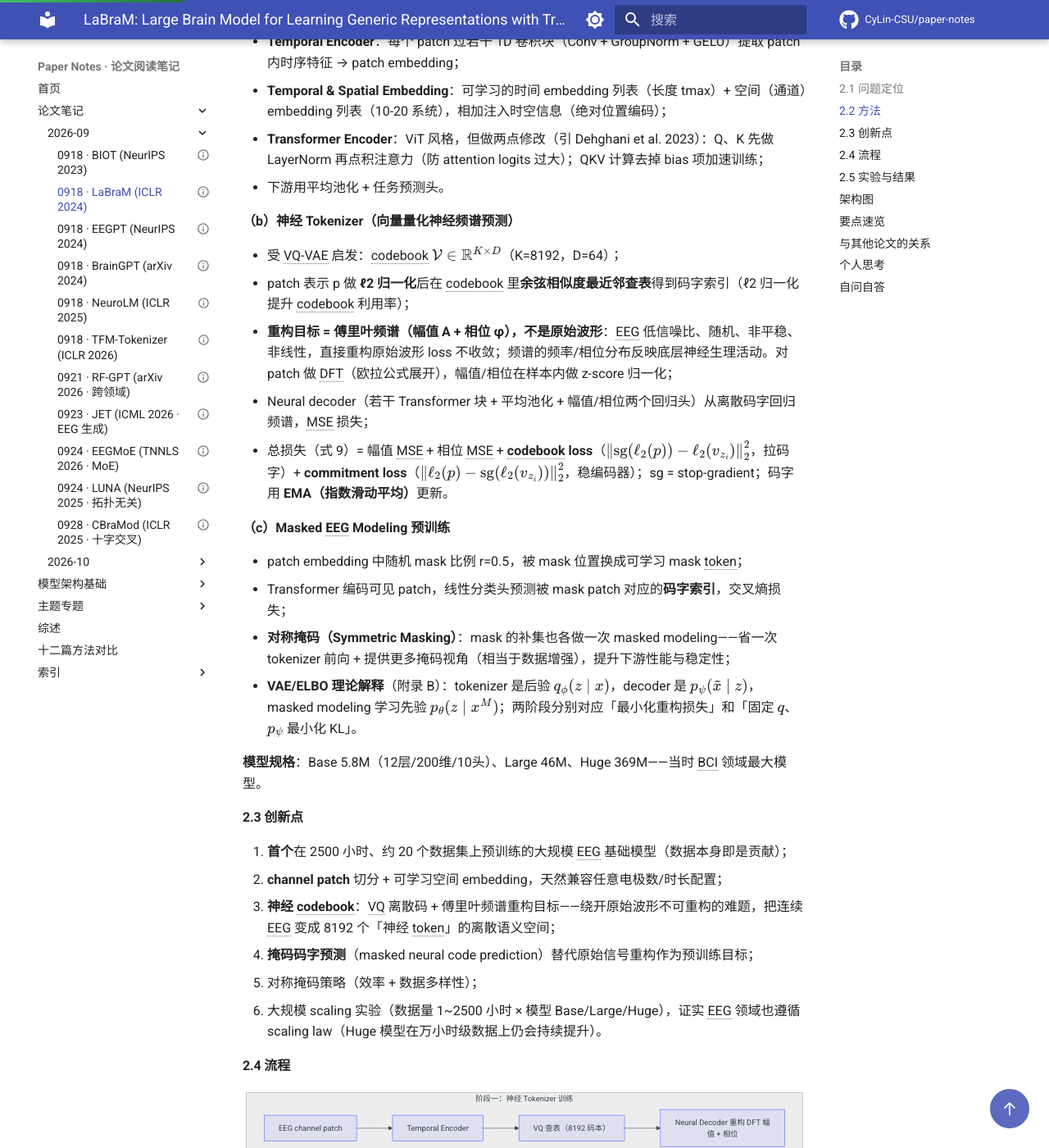
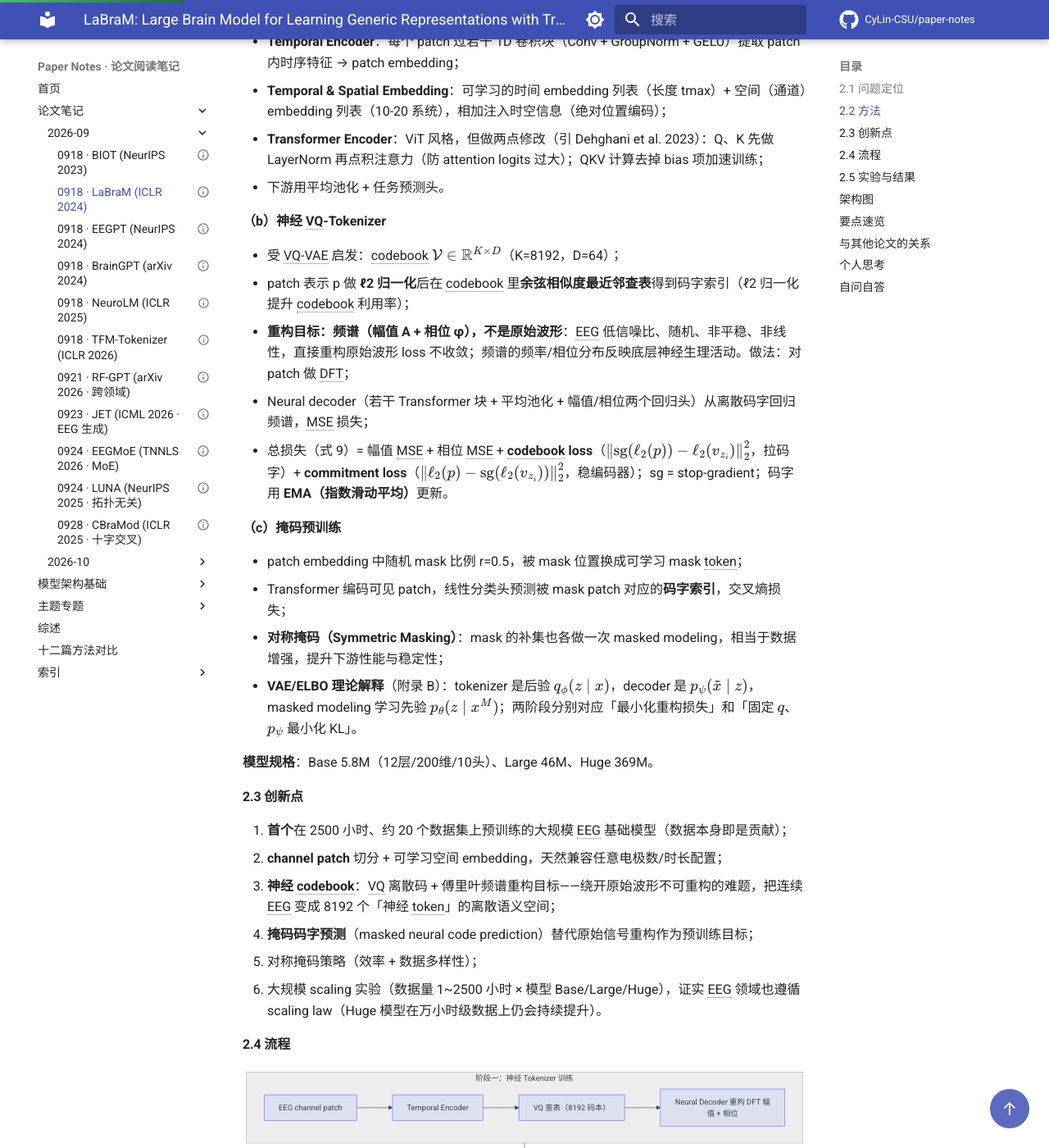
Before and after one commit to CyLin-CSU/paper-notes, an MkDocs documentation site: the page built from docs/papers/2026-09/0918-labram.md, in a window 1280 px wide and 1400 px high, scrolled down 626 px. Shown: the whole window at 82% size. Built offline with MkDocs 1.6.1 and Material for MkDocs 9.7.7, drawn with Linux system fonts in a browser that asks for light colours; a script that is not in the unit is left out; comment, search, counter and statistics services are not loaded.

```diff
--- a/docs/papers/2026-09/0918-labram.md
+++ b/docs/papers/2026-09/0918-labram.md
@@ -33,22 +33,22 @@ LaBraM: Large Brain Model (ICLR 2024)
 - **Transformer Encoder**：ViT 风格，但做两点修改（引 Dehghani et al. 2023）：Q、K 先做 LayerNorm 再点积注意力（防 attention logits 过大）；QKV 计算去掉 bias 项加速训练；
 - 下游用平均池化 + 任务预测头。
 
-**（b）神经 Tokenizer（向量量化神经频谱预测）**
+**（b）神经 VQ-Tokenizer**
 
 - 受 VQ-VAE 启发：codebook \( \mathcal{V} \in \mathbb{R}^{K \times D} \)（K=8192，D=64）；
 - patch 表示 p 做 **ℓ2 归一化**后在 codebook 里**余弦相似度最近邻查表**得到码字索引（ℓ2 归一化提升 codebook 利用率）；
-- **重构目标 = 傅里叶频谱（幅值 A + 相位 φ），不是原始波形**：EEG 低信噪比、随机、非平稳、非线性，直接重构原始波形 loss 不收敛；频谱的频率/相位分布反映底层神经生理活动。对 patch 做 DFT（欧拉公式展开），幅值/相位在样本内做 z-score 归一化；
+- **重构目标：频谱（幅值 A + 相位 φ），不是原始波形**：EEG 低信噪比、随机、非平稳、非线性，直接重构原始波形 loss 不收敛；频谱的频率/相位分布反映底层神经生理活动。做法：对 patch 做 DFT；
 - Neural decoder（若干 Transformer 块 + 平均池化 + 幅值/相位两个回归头）从离散码字回归频谱，MSE 损失；
 - 总损失（式 9）= 幅值 MSE + 相位 MSE + **codebook loss**（\( \left\| \mathrm{sg}(\ell_2(p)) - \ell_2(v_{z_i}) \right\|_2^2 \)，拉码字）+ **commitment loss**（\( \left\| \ell_2(p) - \mathrm{sg}(\ell_2(v_{z_i})) \right\|_2^2 \)，稳编码器）；sg = stop-gradient；码字用 **EMA（指数滑动平均）**更新。
 
-**（c）Masked EEG Modeling 预训练**
+**（c）掩码预训练**
 
 - patch embedding 中随机 mask 比例 r=0.5，被 mask 位置换成可学习 mask token；
 - Transformer 编码可见 patch，线性分类头预测被 mask patch 对应的**码字索引**，交叉熵损失；
-- **对称掩码（Symmetric Masking）**：mask 的补集也各做一次 masked modeling——省一次 tokenizer 前向 + 提供更多掩码视角（相当于数据增强），提升下游性能与稳定性；
+- **对称掩码（Symmetric Masking）**：mask 的补集也各做一次 masked modeling，相当于数据增强，提升下游性能与稳定性；
 - **VAE/ELBO 理论解释**（附录 B）：tokenizer 是后验 \( q_\phi(z \mid x) \)，decoder 是 \( p_\psi(\tilde{x} \mid z) \)，masked modeling 学习先验 \( p_\theta(z \mid x^M) \)；两阶段分别对应「最小化重构损失」和「固定 \( q \)、\( p_\psi \) 最小化 KL」。
 
-**模型规格**：Base 5.8M（12层/200维/10头）、Large 46M、Huge 369M——当时 BCI 领域最大模型。
+**模型规格**：Base 5.8M（12层/200维/10头）、Large 46M、Huge 369M。
 
 #### 2.3 创新点
 
```
Also changed, not shown: docs/papers/2026-09/0918-biot.md (+6 -3 lines), docs/papers/2026-09/0918-eegpt.md (+1 -1 lines).
